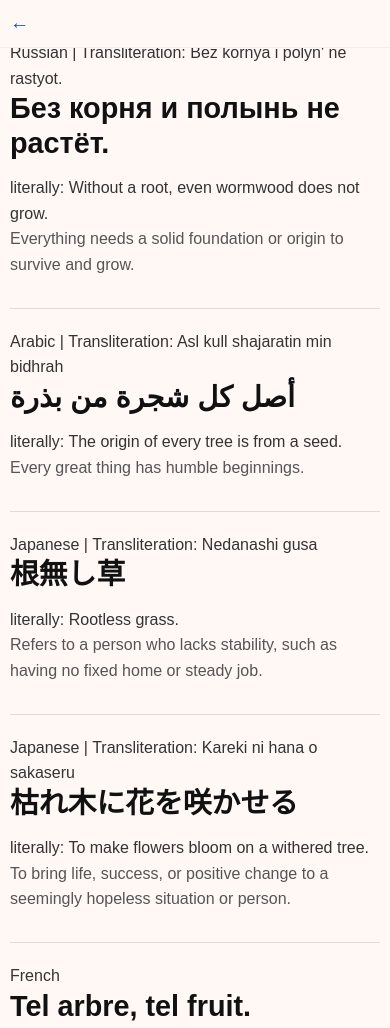
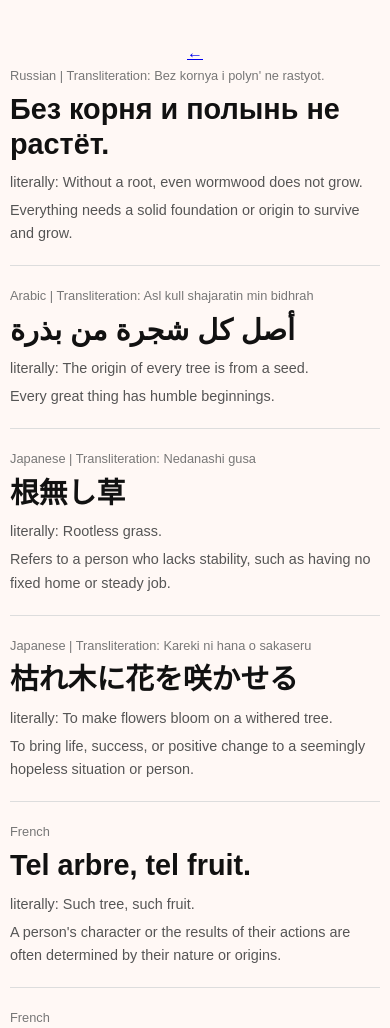
Before and after one commit to shivanidotsingh/proverb, a plain HTML site: page tree.html in a window 390 px wide. Shown: the top 1028 px of the page. Drawn offline with Linux system fonts and the light colour scheme.

Commit message:
Update style.css

```diff
--- a/style.css
+++ b/style.css
@@ -12,7 +12,7 @@ body {
     color: #333;
     line-height: 1.6;
     text-align: left; /* Ensure all text within body is left-aligned */
-    padding-top: 60px; /* --- Add padding to the top of the body to make space for the fixed header --- */
+    padding-top: 60px; /* Add padding to the top of the body to make space for the fixed header */
 }
 
 /* --- Main Emoji Grid Styling --- */
@@ -55,30 +55,31 @@ body {
 /* --- Proverbs List Page Styling --- */
 .proverb-list {
     width: 100%;
-    max-width: 800px;
-    margin-top: 0; /* Removed margin-top as padding on body makes space */
+    max-width: 800px; /* Max width for the list container */
+    margin-top: 0; /* Removed margin-top as body padding makes space */
     margin-bottom: 40px;
-    padding: 0 20px;
-    box-sizing: border-box;
+    padding: 0 20px; /* Add horizontal padding */
+    box-sizing: border-box; /* Include padding in width */
 }
-
-/* .meaning-group container is removed from HTML */
-
 
 /* Style for individual proverb items - WELL SPACED & LINE SEPARATION */
 .proverb-item {
-    margin-bottom: 0;
-    padding-top: 40px;
+    margin-bottom: 0; /* Remove margin between items */
+    padding-top: 40px; /* Add padding at the top of each item */
     padding-bottom: 40px;
-    border-bottom: 1px solid #ddd;
+    border-bottom: 1px solid #ddd; /* Thin, light grey line */
     background-color: transparent;
     padding-left: 0;
     padding-right: 0;
+    display: flex; /* Use flexbox to control order if needed, or just for spacing */
+    flex-direction: column; /* Stack children vertically */
+    /* Removed old .details styling as the div is removed */
+    /* Removed .meaning-group styling as the div is removed */
 }
 
 /* Adjust padding for the very first and last items */
 .proverb-list .proverb-item:first-child {
-    padding-top: 0; /* No top padding on the very first item */
+    padding-top: 0;
 }
 
 .proverb-list .proverb-item:last-child {
@@ -88,134 +89,151 @@ body {
 }
 
 
+/* --- Styles for the New Proverb Item Structure --- */
+
+/* Container for Language & Transliteration (Above Proverb) */
+.language-translit-above {
+    font-size: 0.9em; /* Small font */
+    color: #777; /* Muted color */
+    margin-bottom: 10px; /* Space below this line */
+    display: block; /* Ensure it takes its own line */
+    /* Inherit text-align: left from body */
+}
+
+/* Style for spans inside language-translit-above */
+.language-translit-above span {
+    display: inline; /* Spans are inline by default */
+    /* Optional: Add padding or margin between spans if needed */
+}
+
 /* Style for the main Proverb/Idiom phrase (MUCH LARGER text) */
 .main-phrase {
-    font-size: 2.8em;
+    font-size: 2.8em; /* MUCH LARGER font size */
     font-weight: bold;
-    margin-top: 0;
-    margin-bottom: 15px;
+    margin-top: 0; /* Space above handled by language-translit-above margin-bottom */
+    margin-bottom: 15px; /* Space between the phrase and details below */
     color: #111;
     word-wrap: break-word;
     line-height: 1.2;
+    /* Inherit text-align: left from body */
 }
 
-/* Style for the Details container (wrapper for meaning and language/translation) */
-.details {
-    word-wrap: break-word;
-    margin-top: 0;
-    margin-bottom: 0;
+/* Container for Literal Translation & Meaning (Below Proverb) */
+.proverb-details-below {
+     /* Add space above this block */
+     /* margin-top: 15px; Removed - spacing handled by main-phrase margin-bottom */
+     /* No specific font size/color here, let inner divs handle or inherit */
+     word-wrap: break-word;
+     /* Inherit text-align: left from body */
 }
 
-/* Style for the Meaning text */
+/* Style for Literal Translation */
+.literal-translation {
+    font-size: 1em; /* Standard body text size */
+    color: #555;
+    margin-bottom: 8px; /* Space below Literal Translation */
+    display: block; /* Ensure it takes its own line */
+    line-height: 1.6;
+    /* Add font-style: italic; if you want Literal Trans to be italic */
+    /* font-style: italic; */
+}
+
+/* Style for Meaning text */
 .meaning-text {
-    font-size: 1em;
+    font-size: 1em; /* Standard body text size */
     color: #555;
-    margin-bottom: 10px;
+    margin-top: 0; /* Space above handled by literal-translation margin-bottom */
+    margin-bottom: 0; /* No margin below */
     display: block;
     line-height: 1.6;
 }
 
-/* Style for the Language/Translation block */
-.translation-language-block {
-    font-size: 0.9em;
-    color: #777;
-    line-height: 1.5;
-    margin-top: 0;
+/* Style for the back link */
+p a {
+    display: inline-block;
+    margin-top: 40px;
+    text-decoration: none;
+    color: #0056b3;
+    padding: 10px 20px;
+    border: 1px solid #0056b3;
+    border-radius: 5px;
+    transition: background-color 0.2s ease, color 0.2s ease, border-color 0.2s ease;
+    font-size: 1em;
 }
 
-/* Style for original script, transliteration, literal translation, language */
-.original-script {
-    /* Consider a font that supports various scripts well */
-    /* font-family: 'Noto Sans', sans-serif; */
-    font-size: 1em;
-    color: #333;
+p a:hover {
+    background-color: #0056b3;
+    color: white;
+    border-color: #0056b3;
 }
-
-.transliteration, .literal-translation, .language {
-     /* Style for labels like "Transliteration:" could go here if needed */
-     /* e.g., font-weight: bold; */
-}
-
-
-/* --- Style for the fixed back link --- */
-.back-link-container {
-    position: fixed; /* --- Fix position relative to the viewport --- */
-    top: 0; /* Align to the top edge */
-    left: 0; /* Align to the left edge */
-    padding: 15px 20px; /* --- Add padding around the link --- */
-    background-color: #fff8f5; /* Match body background */
-    z-index: 1000; /* Ensure it's above other content */
-    width: 100%; /* Make it full width for touch targets */
-    box-sizing: border-box; /* Include padding in width */
-    border-bottom: 1px solid #eee; /* Optional: thin line below the header area */
-}
-
-.back-link {
-    font-size: 1.5em; /* Larger arrow */
-    text-decoration: none;
-    color: #0056b3; /* Link color */
-    transition: color 0.2s ease;
-    display: inline-block; /* Needed for padding/margins */
-}
-
-.back-link:hover {
-    color: #003366; /* Darker color on hover */
-}
-
 
 /* Optional: Responsive adjustments */
 @media (max-width: 768px) {
     body {
-        padding-top: 50px; /* Adjust body padding for fixed header on smaller screens */
+        padding-top: 50px;
     }
     .proverb-list {
         padding: 0 10px;
-        margin-top: 0; /* Remove margin-top as body padding handles space */
         margin-bottom: 30px;
+        /* margin-top handled by body padding */
     }
+    .proverb-item {
+         padding-top: 30px;
+         padding-bottom: 30px;
+     }
     .main-phrase {
         font-size: 2.2em;
+        margin-bottom: 12px; /* Adjust space */
     }
+    .language-translit-above {
+        font-size: 0.85em; /* Adjust small font size */
+        margin-bottom: 8px; /* Adjust space */
+    }
+    .literal-translation {
+         font-size: 0.95em; /* Adjust small font size */
+         margin-bottom: 6px; /* Adjust space */
+    }
+     .meaning-text {
+         font-size: 0.95em; /* Adjust small font size */
+     }
     .grid-item {
          font-size: 3em;
     }
-     .proverb-item {
-        padding-top: 30px;
-        padding-bottom: 30px;
-     }
-     .back-link-container {
-        padding: 10px 15px; /* Adjust padding */
-     }
-     .back-link {
-        font-size: 1.3em; /* Adjust arrow size */
+      p a {
+        margin-top: 30px;
      }
 }
 
 @media (max-width: 480px) {
      body {
-        padding-top: 40px; /* Adjust body padding for fixed header on smallest screens */
+        padding-top: 40px;
+     }
+     .proverb-item {
+        padding-top: 20px;
+        padding-bottom: 20px;
      }
      .main-phrase {
         font-size: 1.8em;
+        margin-bottom: 10px; /* Adjust space */
     }
+    .language-translit-above {
+        font-size: 0.8em; /* Adjust small font size */
+        margin-bottom: 6px; /* Adjust space */
+    }
+    .literal-translation {
+         font-size: 0.9em; /* Adjust small font size */
+         margin-bottom: 5px; /* Adjust space */
+    }
+     .meaning-text {
+         font-size: 0.9em; /* Adjust small font size */
+     }
     .grid-item {
          font-size: 2.5em;
     }
     .emoji-grid-container {
         max-width: 90%;
     }
-     .proverb-item {
-        padding-top: 20px;
-        padding-bottom: 20px;
-     }
-      .proverb-list {
-        margin-top: 0; /* Remove margin-top */
-        margin-bottom: 20px;
+      p a {
+        margin-top: 20px;
       }
-      .back-link-container {
-        padding: 8px 10px; /* Further adjust padding */
-      }
-      .back-link {
-        font-size: 1.2em; /* Further adjust arrow size */
-     }
 }
```
